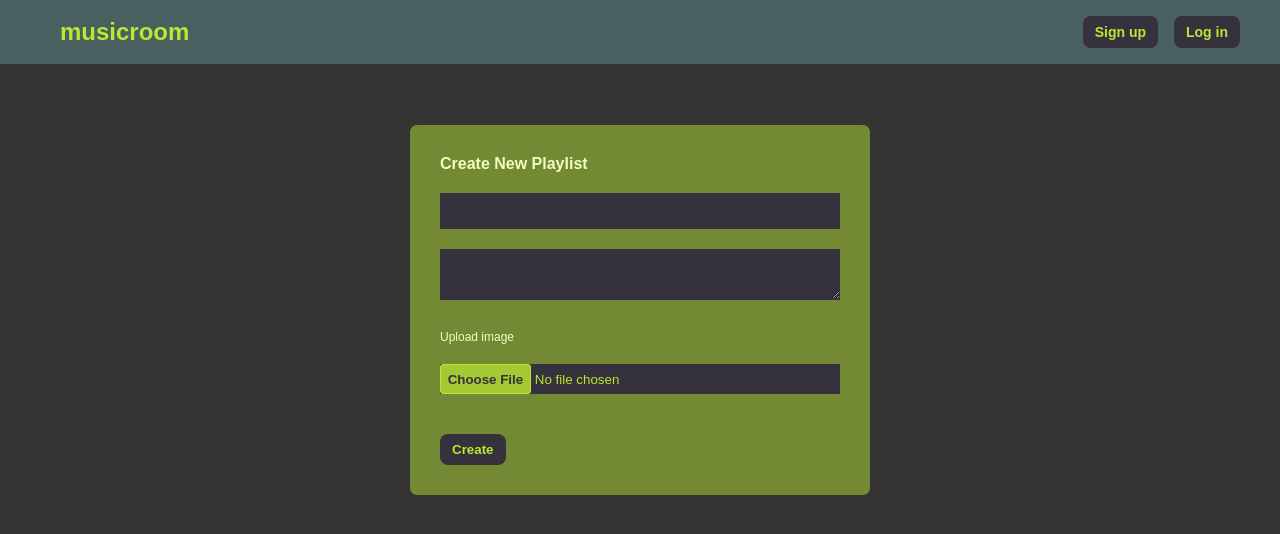
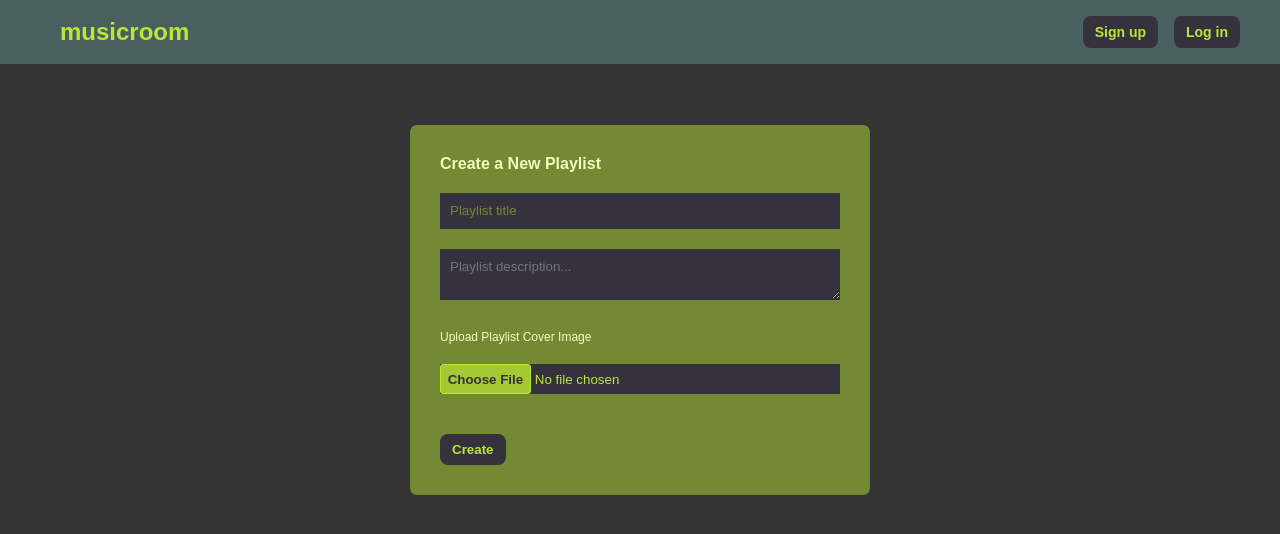
Before and after one commit to annaszumiec/VUE-music-room, a Vue app: page /playlist/create in a window 1280 px wide. Shown: the top 534 px of the page. Built offline with nearby package versions, Linux system fonts and the light colour scheme; no server answers; a web font is replaced by a local one.

Commit message:
added Handling File changes

```diff
--- a/src/assets/main.css
+++ b/src/assets/main.css
@@ -6,7 +6,7 @@
 :root {
     --primary: #BAE732;
     --secondary: #35313d;
-    --warning: #da0f41;
+    --warning: #effb00;
   }
   /* base styles  */
   * {
--- a/src/views/playlists/CreatePlaylist.vue
+++ b/src/views/playlists/CreatePlaylist.vue
@@ -1,18 +1,26 @@
 <template>
+  <div>
     <form @submit.prevent="handleSubmit">
-    <h4>Create New Playlist</h4>
-    <input type="text" required paceholder=" Playlist title " v-model="title" />
+      <h4>Create a New Playlist</h4>
+      <input
+        type="text"
+        required
+        placeholder="Playlist title"
+        v-model="title"
+      />
       <textarea
         required
-      paceholder=" Playlist description... "
+        placeholder="Playlist description..."
         v-model="description"
       ></textarea>
       <!-- upload playlist image -->
-    <label> Upload image</label>
-    <input type="file" />
-    <div class="error"></div>
+      <label>Upload Playlist Cover Image</label>
+      <input type="file" @change="handleChange" />
+      <div class="error">{{ fileError }}</div>
+
       <button>Create</button>
     </form>
+  </div>
 </template>
 
 <script>
@@ -22,12 +30,32 @@ export default {
   setup() {
     const title = ref("");
     const description = ref("");
+    const file = ref(null);
+    const fileError = ref(null);
 
     const handleSubmit = () => {
-      console.log(title.value, description.value);
+      if (file.value) {
+        console.log(title.value, description.value, file.value);
+      }
     };
 
-    return { title, description, handleSubmit };
+    // allowed file types
+    const types = ["image/png", "image/jpeg"];
+
+    const handleChange = (e) => {
+      let selected = e.target.files[0];
+      console.log(selected);
+
+      if (selected && types.includes(selected.type)) {
+        file.value = selected;
+        fileError.value = null;
+      } else {
+        file.value = null;
+        fileError.value = "Please select an image file (png or jpg)";
+      }
+    };
+
+    return { title, description, handleSubmit, fileError, handleChange };
   },
 };
 </script>
```
Lines whose indentation alone changed are shown as unchanged.
